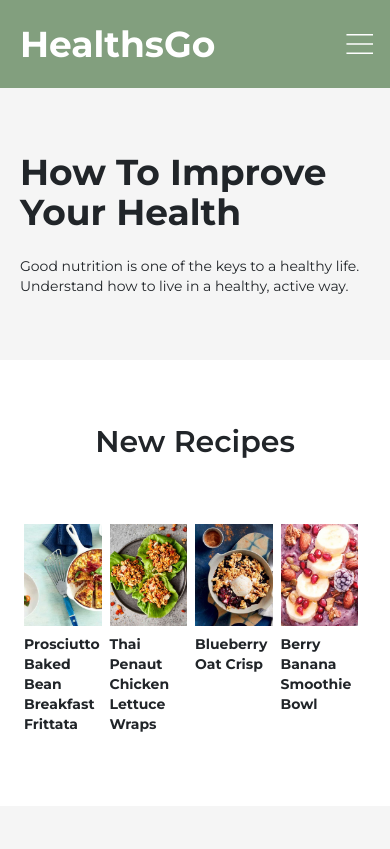
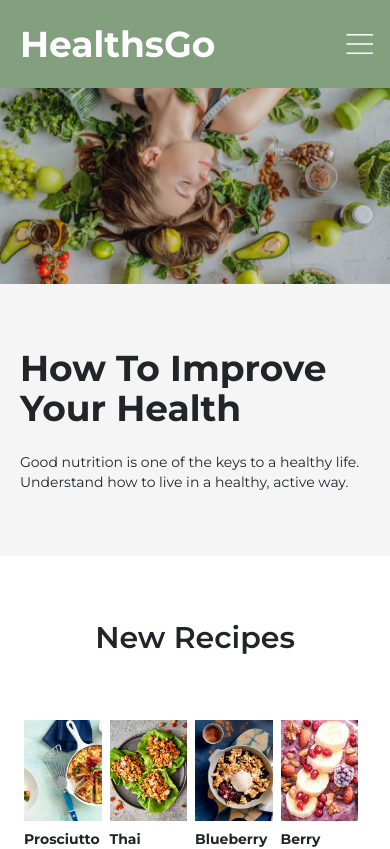
Before and after one commit to astrukar/HCI_2021-22, a Next.js app: page / in a window 390 px wide. Shown: the top 849 px of the page. Built offline with nearby package versions, Linux system fonts and the light colour scheme.

Commit message:
component for mobile images

```diff
--- /dev/null
+++ b/components/mobileImg/mobile.js
@@ -0,0 +1,18 @@
+import Image from "next/image";
+import { Row } from "react-bootstrap";
+
+const MobileImage = ({ headerMobile }) => {
+  return (
+    <Row className="block md:hidden">
+      <Image
+        src={headerMobile}
+        layout="responsive"
+        objectFit="cover"
+        priority
+        alt="Hero image"
+      />
+    </Row>
+  );
+};
+
+export default MobileImage;
--- a/pages/index.js
+++ b/pages/index.js
@@ -8,6 +8,8 @@ import headerImage from "../public/assets/healthyFood.png";
 import { NextSeo } from "next-seo";
 import SEO from "../data/next-seo.config";
 import Link from "next/link";
+import MobileImage from "../components/mobileImg/mobile";
+import imgMobile from "../public/assets/homegallery/mobileimages/imagehome.png";
 const recipes = [
   {
     title: "Prosciutto Baked Bean Breakfast Frittata",
@@ -93,6 +95,7 @@ const Home = () => {
       <NextSeo title={SEO.title} />
       <Container fluid className={"no-gutters"}>
         <Header urlImg={headerImage} classes="md:h-44 lg:h-80" />
+        <MobileImage headerMobile={imgMobile} />
         <HomeBanner />
         <Container fluid>
           <Row className="flex justify-center">
```
